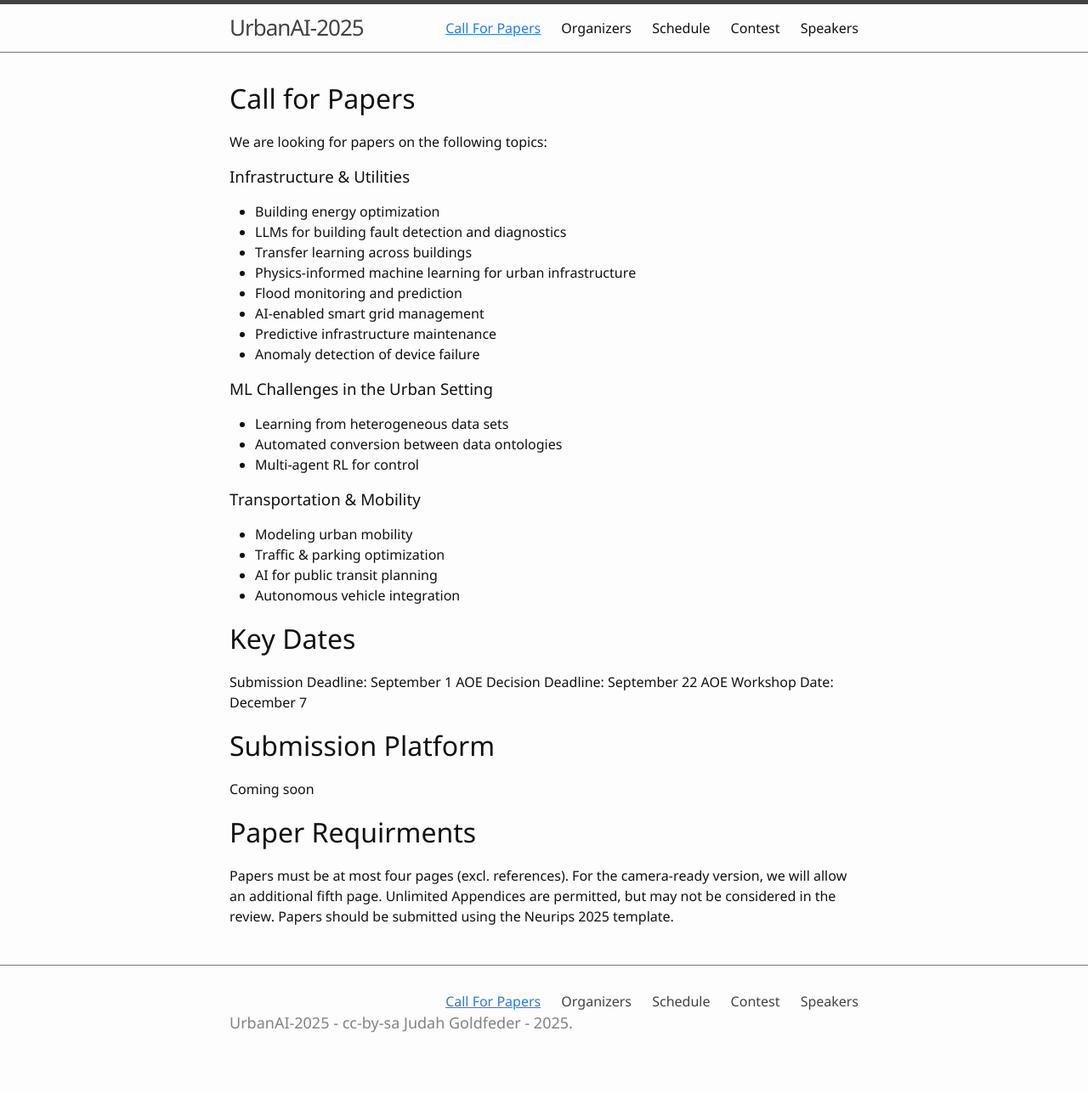
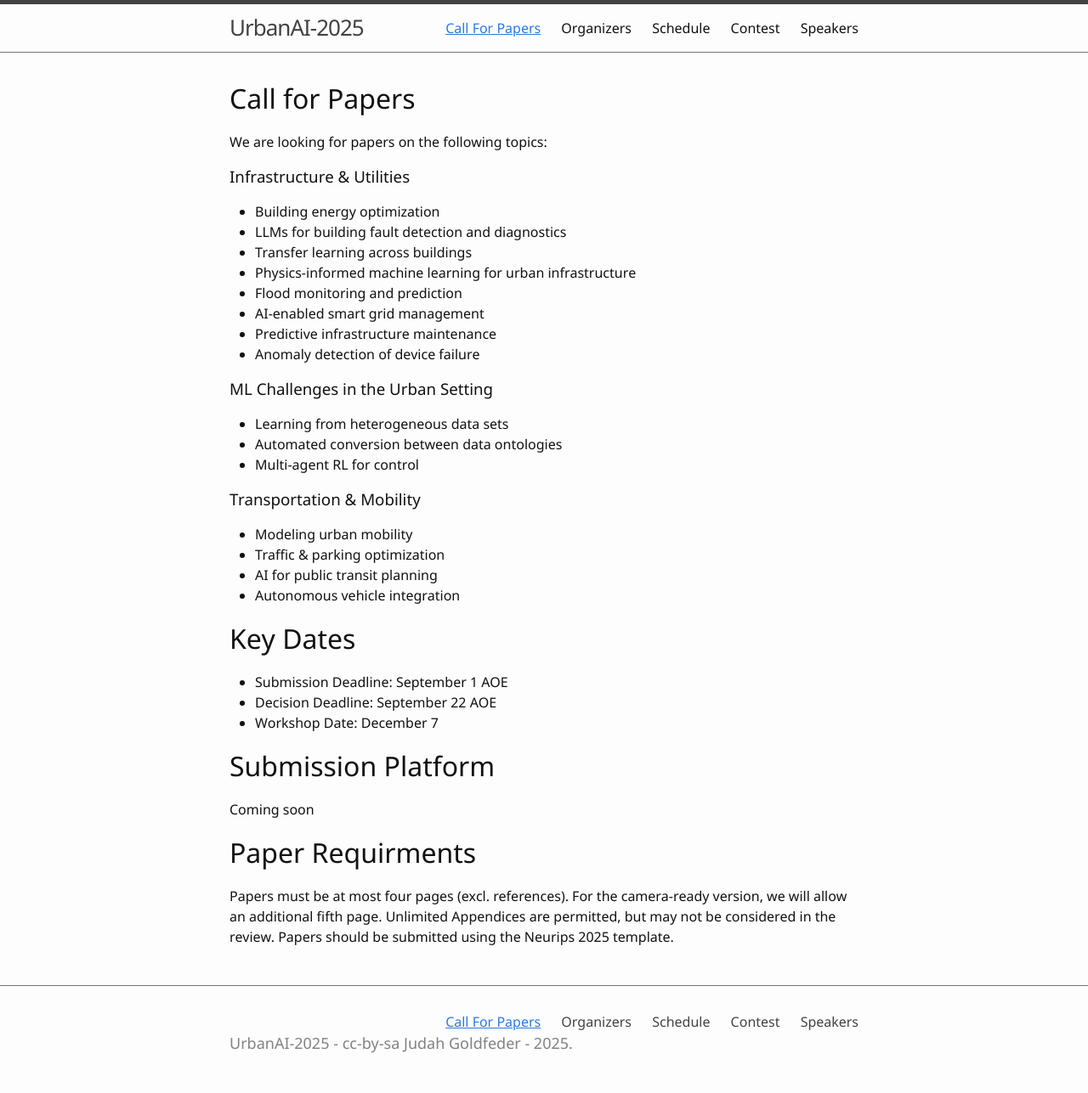
Before and after one commit to urbanAI2025/urbanAI2025.github.io, a Jekyll site: the page built from 0-cfp.md, in a window 1280 px wide. Shown: the whole page at 85% size. Built offline with Jekyll 4.4.1, drawn with Linux system fonts in a browser that asks for light colours; before the commit the page ends 1263 px from its top, so only the background shows below that.

Commit message:
Update 0-cfp.md

```diff
--- a/0-cfp.md
+++ b/0-cfp.md
@@ -29,9 +29,9 @@ We are looking for papers on the following topics:
 - Autonomous vehicle integration
 
 # Key Dates
-Submission Deadline: September 1 AOE
-Decision Deadline: September 22 AOE
-Workshop Date: December 7
+- Submission Deadline: September 1 AOE
+- Decision Deadline: September 22 AOE
+- Workshop Date: December 7
 
 # Submission Platform
 Coming soon
```
